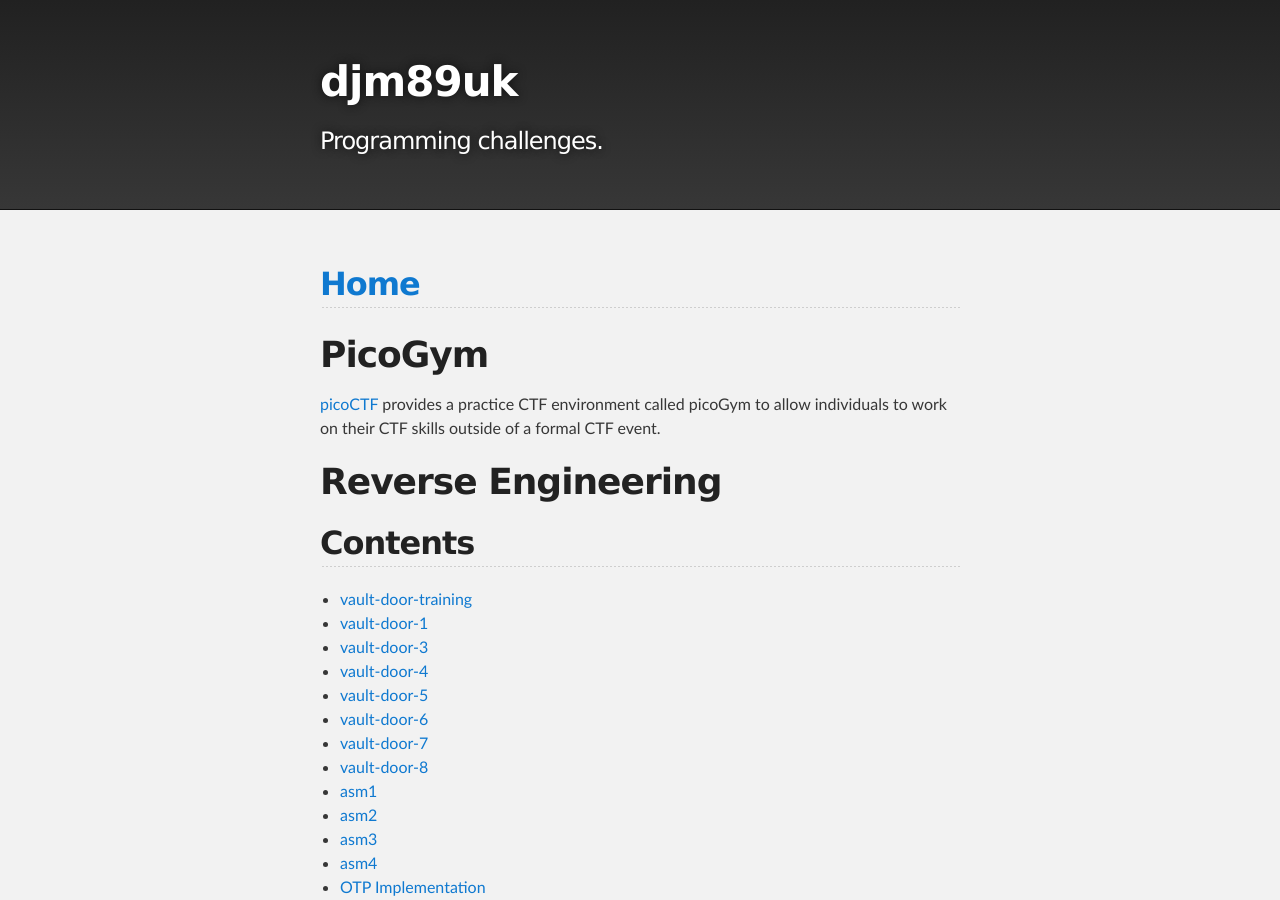
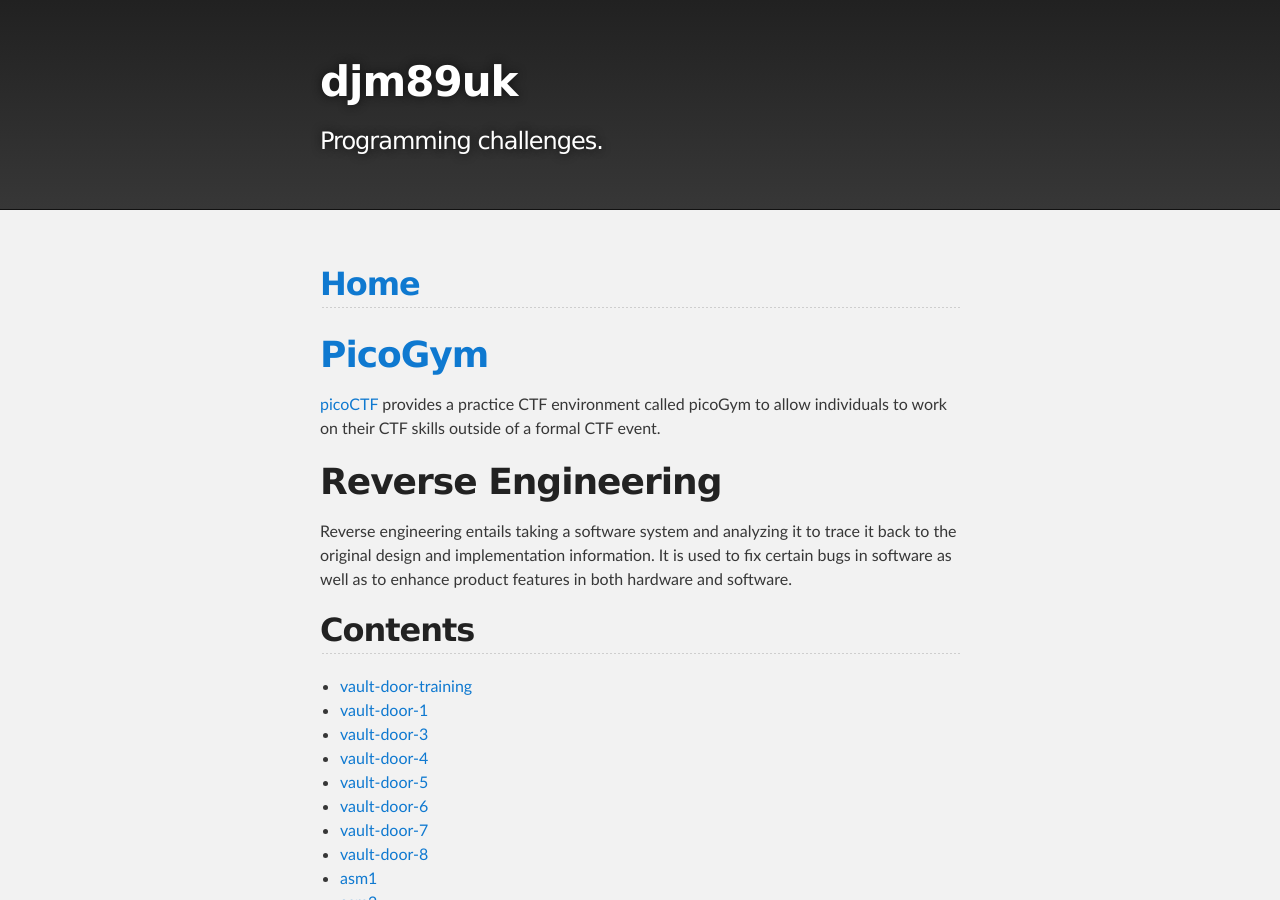
Before and after one commit to djm89uk/djm89uk.github.io, a Jekyll site: the page built from picogym_re.md, in a window 1280 px wide and 900 px high. Built offline with Jekyll 4.4.1, drawn with Linux system fonts in a browser that asks for light colours; our own code applies the rules of GitHub Pages for plain Markdown files.

Commit message:
Update picogym_re.md

```diff
--- a/picogym_re.md
+++ b/picogym_re.md
@@ -1,10 +1,11 @@
 
 ## [Home](https://djm89uk.github.io)
 
-# PicoGym
+# [PicoGym](./picogym.m)
 [picoCTF](https://picoCTF.org) provides a practice CTF environment called picoGym to allow individuals to work on their CTF skills outside of a formal CTF event.
 
 # Reverse Engineering
+Reverse engineering entails taking a software system and analyzing it to trace it back to the original design and implementation information. It is used to fix certain bugs in software as well as to enhance product features in both hardware and software.
 
 ## Contents
 - [vault-door-training](#vault-door-training)
```
